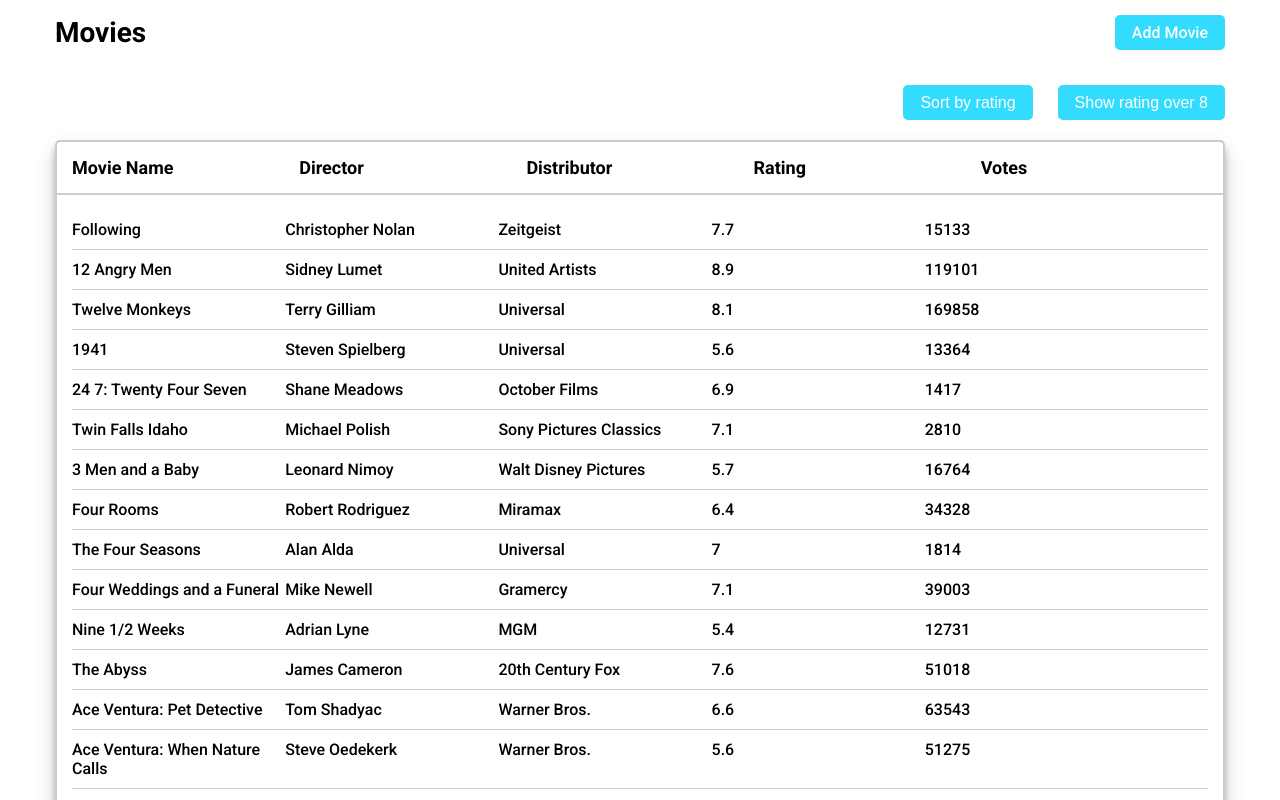
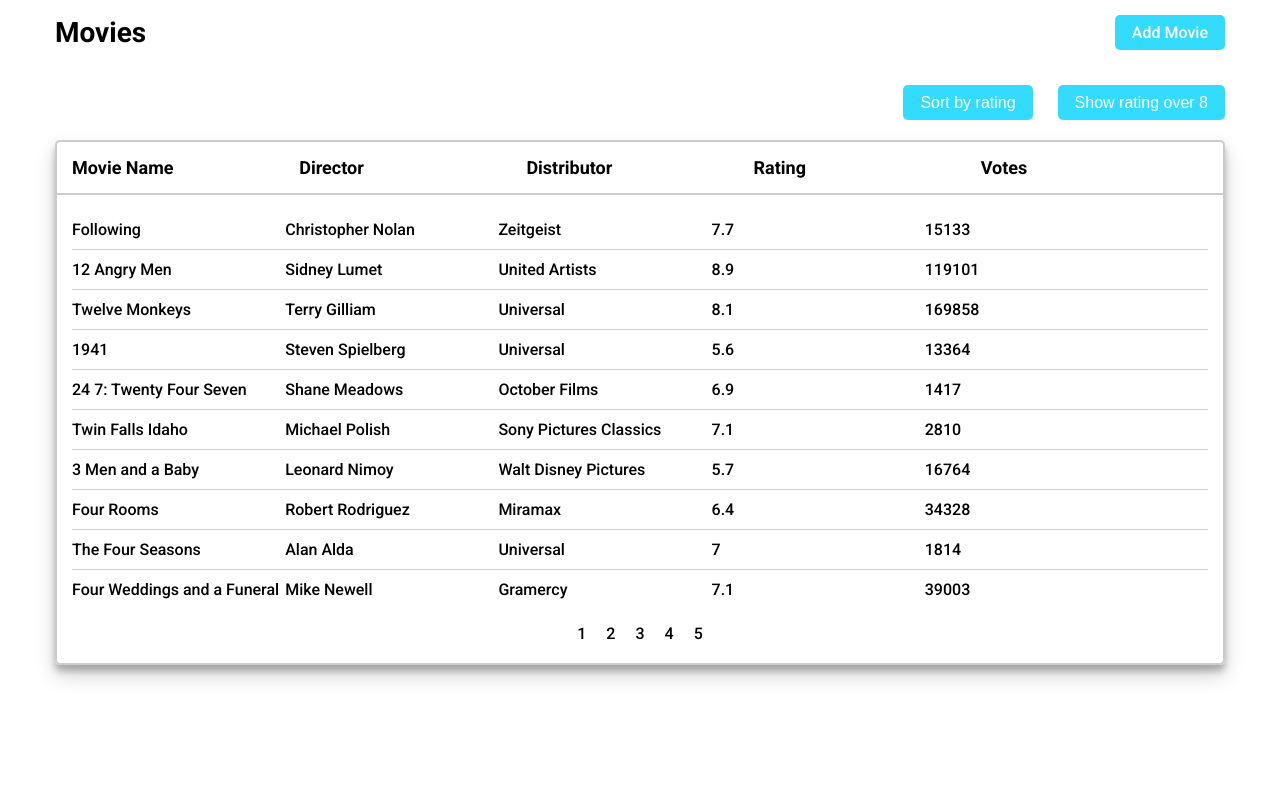
Before and after one commit to sashomilev94/movies-app, a React (Create React App) app: page /movies in a window 1280 px wide. Shown: the top 800 px of the page. Built offline with nearby package versions, Linux system fonts and the light colour scheme.

Commit message:
Reuse title component

```diff
--- a/src/App.css
+++ b/src/App.css
@@ -18,6 +18,29 @@
 	font-size: 16px;
 	font-weight: 500;
 	transition: all .4s;
+}
+
+.Pagination {
+	display: flex;
+	justify-content: center;
+	padding-bottom: 20px;
+	list-style-type: none;
+}
+
+.Pagination li + li {
+	margin-left: 20px;
+}
+
+.Pagination a {
+	text-decoration: none;
+	font-size: 16px;
+	font-weight: 500;
+	color: #000;
+	transition: .4s;
+}
+
+.Pagination a:hover {
+	color: #33dcff;
 }
 
 .Btn:hover {
--- a/src/components/Items/Items.tsx
+++ b/src/components/Items/Items.tsx
@@ -45,12 +45,8 @@
 
   	  let computedItems;
 
-  	  // const indexOfLastPosts = page * visibleItems;
-  	  // const indexOfFirstPost = indexOfLastPosts - visibleItems;
-
-  	  /*
-  	  		ДА СЕ НАПРАВИ ДА РАБОТИ ПРАВИЛНО СЪС СТРАНИЦИТЕ КОГАТО СЕ ФИЛТРИРА, СОРТИРА
-  	   */
+  	  const indexOfLastPosts = page * visibleItems;
+  	  const indexOfFirstPost = indexOfLastPosts - visibleItems;
 
   	  /**
   	   * Check sort type
@@ -58,7 +54,7 @@
   	   * @return {rating number}          [Asc/Desc]
   	   */
   	  if (sortedBy === '') {
-		computedItems = items;
+		computedItems = items.slice(indexOfFirstPost, indexOfLastPosts);
   	  } else if(sortedBy === 'asc') {
   	  	computedItems = items.concat().sort((a:Movie, b:Movie) => {
   	  		return a.imdb_rating - b.imdb_rating;
@@ -100,6 +96,8 @@
 	    			))
 	    		}
 	    	</div>
+
+	    	<Pagination  postsPerPage={visibleItems} totalPosts={items.length} />
 	    </Fragment>
 	  );
   }
--- a/src/components/Pagination/Pagination.tsx
+++ b/src/components/Pagination/Pagination.tsx
@@ -1,4 +1,7 @@
-import React, { FunctionComponent } from 'react'
+/*
+	External Dependencies
+ */
+import React, { FunctionComponent, MouseEvent } from 'react'
 
 const Pagination:FunctionComponent<{postsPerPage: number, totalPosts: number}> = ({postsPerPage, totalPosts}) => {
 
@@ -8,12 +11,16 @@
 		pageNumbers.push(i);
 	}
 
+	const handleClick = (event: MouseEvent) => {
+		event.preventDefault();
+	}
+
 	return (
 		<nav>
 			<ul className="Pagination">
 				{pageNumbers.map(page => (
 					<li key={page} className="PageItem">
-						<a href="#" className="PageLink">{page}</a>
+						<a onClick={handleClick} data-id={page} href="#" className="PageLink">{page}</a>
 					</li>
 
 				))}
--- a/src/components/Title/Title.tsx
+++ b/src/components/Title/Title.tsx
@@ -1,3 +1,6 @@
+/*
+	External Dependencies
+ */
 import React, { FunctionComponent } from 'react';
 
 const Title:FunctionComponent<{title: string}> = ({title}) => <h1>{title}</h1>;
--- a/src/containers/AddMovie/AddMovie.tsx
+++ b/src/containers/AddMovie/AddMovie.tsx
@@ -7,6 +7,7 @@
 /*
 	Internal Dependencies
  */
+import Title from '../../components/Title/Title';
 import Shell from '../Shell/Shell';
 import * as actionTypes from '../../store/actions';
 
@@ -61,7 +62,7 @@
 				<div className="NewMovieForm">
 					<Shell>
 						<div className="NewMovieFormInner">
-							<h1>Add movie</h1>
+							<Title title="Add Movie" />
 
 							<div>
 								<form className="Form" onSubmit={this.onFormSubmitHandler}>
--- a/src/containers/EditMovie/EditMovie.tsx
+++ b/src/containers/EditMovie/EditMovie.tsx
@@ -1,6 +1,13 @@
+/*
+	External Dependencies
+ */
 import React, { Component, Fragment, ChangeEvent, SyntheticEvent } from 'react'
 import { connect } from 'react-redux';
 
+/*
+	Interal Dependencies
+ */
+import Title from '../../components/Title/Title';
 import Shell from '../Shell/Shell';
 import { Movie } from '../../store/reducer';
 import * as actionTypes from '../../store/actions';
@@ -82,7 +89,7 @@
 				<div className="NewMovieForm">
 					<Shell>
 						<div className="NewMovieFormInner">
-							<h1>Edit movie</h1>
+							<Title title="Edit Movie" />
 
 							<div>
 								<form className="Form" onSubmit={this.onFormSubmitHandler}>
```
